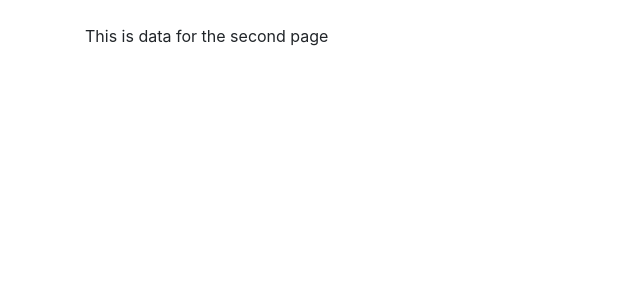
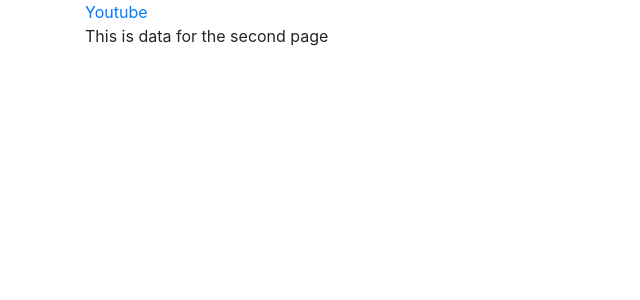
Before and after one commit to beniman8/django_classbaseview_review, a Django app: page /home/ in a window 1280 px wide. Shown: the top 300 px of the page, without its empty margins (0-640 px from the left). Run offline with Django 3.2, Linux system fonts and the light colour scheme; data that the repository does not hold is empty; some libraries are stand-ins or nearby versions.

Commit message:
setup redirect link on index2

```diff
--- a/classbv/templates/classbv/index2.html
+++ b/classbv/templates/classbv/index2.html
@@ -4,7 +4,8 @@
 
 
 {% block content %}
-
+{% comment %} This is how you can get the url app_name:name name is the name of the link you want to show up on url {% endcomment %}
+<a href="{% url 'website:youtube' %}">Youtube</a>
 {% if posts %}
 {% for post in posts %}
 {{post.name}}
```
